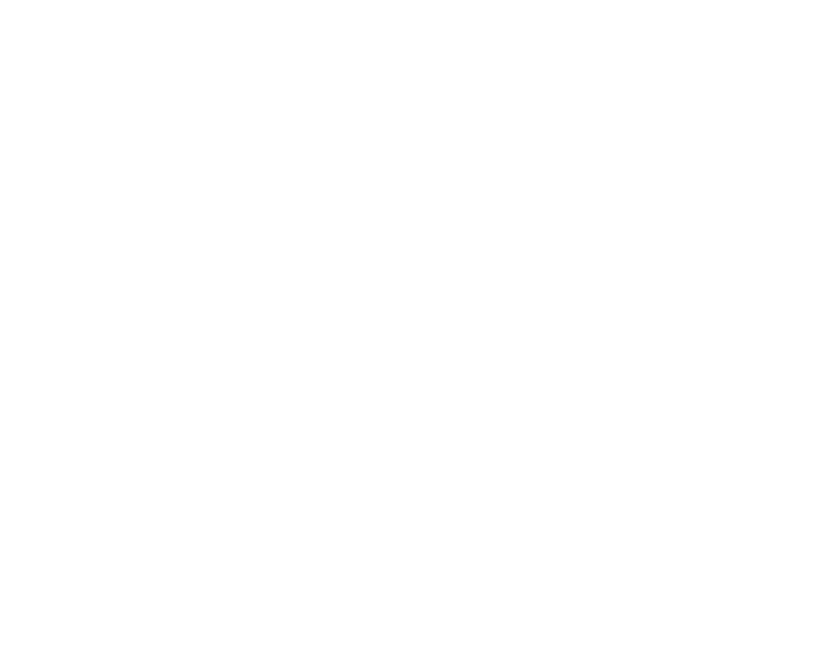
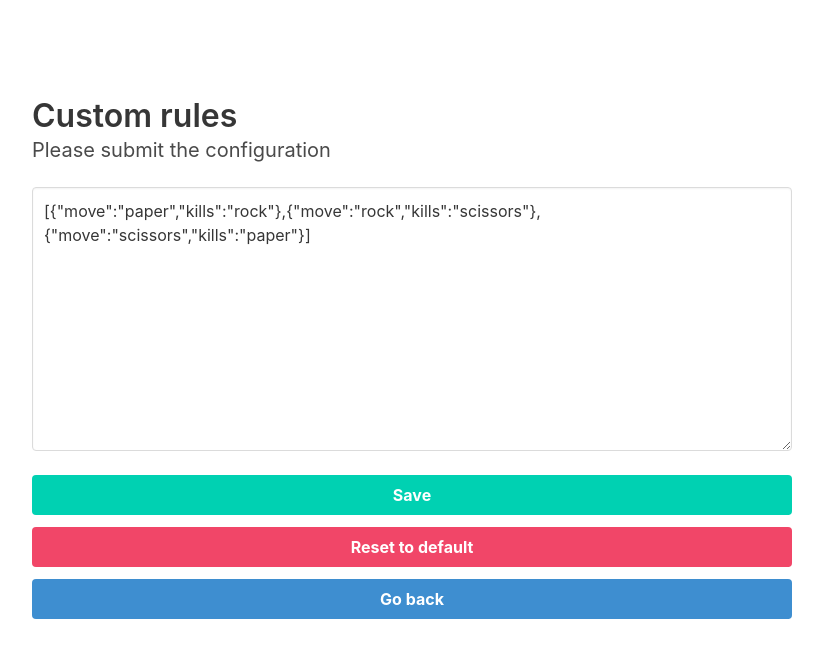
Before and after one commit to fco96/cachipun-front, a React (Create React App) app: page /custom_rules in a window 1280 px wide. Shown: the top 658 px of the page, without its empty margins (228-1051 px from the left). Built offline with nearby package versions, Linux system fonts and the light colour scheme.

Commit message:
implements custom rules

```diff
--- a/src/App.tsx
+++ b/src/App.tsx
@@ -8,6 +8,7 @@
 import NameSetup from "./containers/NameSetup/NameSetup";
 import GameView from "./containers/GameView/GameView";
 import Home from "./containers/Home/Home";
+import CustomRules from "./containers/CustomRules/CustomRules";
 
 function App() {
   return (
@@ -21,6 +22,9 @@
             <Route path="/name_setup">
               <NameSetup />
             </Route>
+            <Route path="/custom_rules">
+              <CustomRules />
+            </Route>
             <Route exact path="/">
               <Home />
             </Route>
--- a/src/components/MovementSelector/MovementSelector.tsx
+++ b/src/components/MovementSelector/MovementSelector.tsx
@@ -27,7 +27,7 @@
       </option>
     );
     setOptions([defaultOption, ...newOptions]);
-  }, movements);
+  }, [movements]);
 
   const handleChange = (e: React.ChangeEvent<HTMLSelectElement>) => {
     setValue(e.target.value);
--- /dev/null
+++ b/src/containers/CustomRules/CustomRules.tsx
@@ -0,0 +1,88 @@
+import React, { useEffect, useState } from "react";
+import { useDispatch, useSelector } from "react-redux";
+import { useHistory } from "react-router-dom";
+import { RootState } from "../../store/reducers";
+import * as ActionCreators from "../../store/actions/actionCreators";
+
+const CustomRules: React.FC = () => {
+  const { vanillaMoves, customMoves } = useSelector(
+    (state: RootState) => state.moves
+  );
+
+  const [currentConfig, setCurrentConfig] = useState("");
+
+  useEffect(() => {
+    if (customMoves.length > 0) {
+      setCurrentConfig(JSON.stringify(customMoves));
+    } else {
+      setCurrentConfig(JSON.stringify(vanillaMoves));
+    }
+  }, [vanillaMoves, customMoves]);
+
+  const history = useHistory();
+  const dispatch = useDispatch();
+
+  const handleBack = () => {
+    history.push("/");
+  };
+
+  const hanldleInputChange = (
+    event: React.ChangeEvent<HTMLTextAreaElement>
+  ) => {
+    setCurrentConfig(event.target.value);
+  };
+
+  const handleSave = () => {
+    dispatch(ActionCreators.setCustomMovements(JSON.parse(currentConfig)));
+  };
+
+  const handleReset = () => {
+    dispatch(ActionCreators.setCustomMovements(vanillaMoves));
+  };
+
+  return (
+    <div className="columns is-centered">
+      <div className="column is-8">
+        <h1 className="title">Custom rules</h1>
+        <h2 className="subtitle"> Please submit the configuration </h2>
+
+        <div className="mb-5">
+          <textarea
+            value={currentConfig}
+            className="textarea"
+            placeholder="Input the configuration"
+            rows={10}
+            onChange={hanldleInputChange}
+          ></textarea>
+        </div>
+
+        <div>
+          <button
+            className="button is-primary is-fullwidth has-text-weight-bold mb-3"
+            onClick={handleSave}
+          >
+            Save
+          </button>
+        </div>
+        <div>
+          <button
+            className="button is-danger is-fullwidth has-text-weight-bold mb-3"
+            onClick={handleReset}
+          >
+            Reset to default
+          </button>
+        </div>
+        <div>
+          <button
+            className="button is-info is-fullwidth has-text-weight-bold"
+            onClick={handleBack}
+          >
+            Go back
+          </button>
+        </div>
+      </div>
+    </div>
+  );
+};
+
+export default CustomRules;
--- a/src/containers/GameView/GameView.tsx
+++ b/src/containers/GameView/GameView.tsx
@@ -1,17 +1,12 @@
-import React, { useEffect, useState } from "react";
+import React, { useCallback, useEffect, useState } from "react";
 import { useSelector } from "react-redux";
+import { useHistory } from "react-router-dom";
 import MovementSelector from "../../components/MovementSelector/MovementSelector";
 import RoundsHistory from "../../components/RoundsHistory/RoundsHistory";
 import { IRoundsHistory } from "../../models/RoundsHistory";
 import { RootState } from "../../store/reducers";
 
-const movements = [
-  { move: "paper", kills: "rock" },
-  { move: "rock", kills: "scissors" },
-  { move: "scissors", kills: "paper" },
-];
-
-const AMOUNT_OF_WINS = 3;
+const AMOUNT_OF_WINS = 1;
 
 const GameView: React.FC = () => {
   const [round, setRound] = useState(1);
@@ -26,19 +21,33 @@
     {}
   );
 
+  const history = useHistory();
+
   const { player1: p1Name, player2: p2Name } = useSelector(
     (state: RootState) => state.players
   );
 
+  const { vanillaMoves, customMoves } = useSelector(
+    (state: RootState) => state.moves
+  );
+
+  const movementSelector = useCallback(() => {
+    if (customMoves.length >= 2) {
+      return customMoves;
+    } else {
+      return vanillaMoves;
+    }
+  }, [customMoves, vanillaMoves]);
+
   useEffect(() => {
     const base: { [key: string]: string } = {};
     setMovementHash(
-      movements.reduce(
+      movementSelector().reduce(
         (acc, curr) => ({ ...acc, [curr.move]: curr.kills }),
         base
       )
     );
-  }, []);
+  }, [movementSelector]);
 
   useEffect(() => {
     if (
@@ -93,6 +102,10 @@
     setRoundsHistory([]);
   };
 
+  const backToHome = () => {
+    history.push("/");
+  };
+
   return (
     <div>
       <div
@@ -109,12 +122,12 @@
               </h2>
               <MovementSelector
                 onOk={okPlayer1}
-                movements={movements}
+                movements={movementSelector()}
                 isVisible={player1IsVisible()}
               />
               <MovementSelector
                 onOk={okPlayer2}
-                movements={movements}
+                movements={movementSelector()}
                 isVisible={!player1IsVisible()}
               />
             </div>
@@ -138,12 +151,22 @@
         <div className="column is-narrow has-text-centered">
           <h1 className="title"> We have a winner!</h1>
           <h2 className="subtitle"> {winnerName} </h2>
-          <button
-            className="button is-primary is-fullwidth"
-            onClick={playAgain}
-          >
-            Play again
-          </button>
+          <div>
+            <button
+              className="button is-primary is-fullwidth mb-3 has-text-weight-bold"
+              onClick={playAgain}
+            >
+              Play again
+            </button>
+          </div>
+          <div>
+            <button
+              className="button is-info is-fullwidth has-text-weight-bold"
+              onClick={backToHome}
+            >
+              Return to home
+            </button>
+          </div>
         </div>
       </div>
     </div>
--- a/src/containers/Home/Home.tsx
+++ b/src/containers/Home/Home.tsx
@@ -6,6 +6,10 @@
 
   const handlePlay = () => {
     history.push("/name_setup");
+  };
+
+  const handleCustomRules = () => {
+    history.push("/custom_rules");
   };
 
   return (
@@ -23,7 +27,10 @@
           </button>
         </div>
         <div>
-          <button className="button is-info is-fullwidth has-text-weight-bold	">
+          <button
+            className="button is-info is-fullwidth has-text-weight-bold"
+            onClick={handleCustomRules}
+          >
             Charge custom rules
           </button>
         </div>
--- a/src/containers/NameSetup/NameSetup.tsx
+++ b/src/containers/NameSetup/NameSetup.tsx
@@ -1,13 +1,17 @@
 import React, { useState } from "react";
-import { useDispatch } from "react-redux";
+import { useDispatch, useSelector } from "react-redux";
 import { useHistory } from "react-router-dom";
 import * as ActionCreators from "../../store/actions/actionCreators";
+import { RootState } from "../../store/reducers";
 
 const styles = require("./NameSetup.module.scss");
 
 const NameSetup: React.FC = () => {
-  const [player1Name, setPlayer1Name] = useState("");
-  const [player2Name, setPlayer2Name] = useState("");
+  const { player1: p1Name, player2: p2Name } = useSelector(
+    (state: RootState) => state.players
+  );
+  const [player1Name, setPlayer1Name] = useState(p1Name);
+  const [player2Name, setPlayer2Name] = useState(p2Name);
 
   const dispatch = useDispatch();
   const history = useHistory();
```
